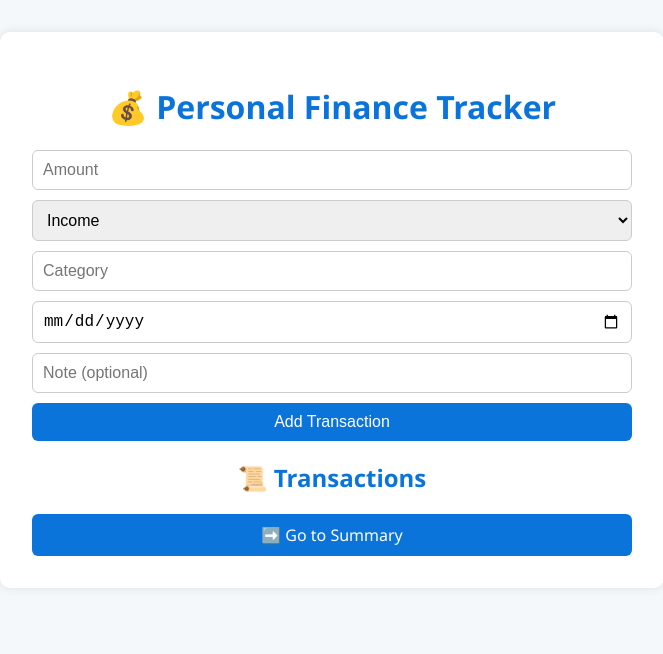
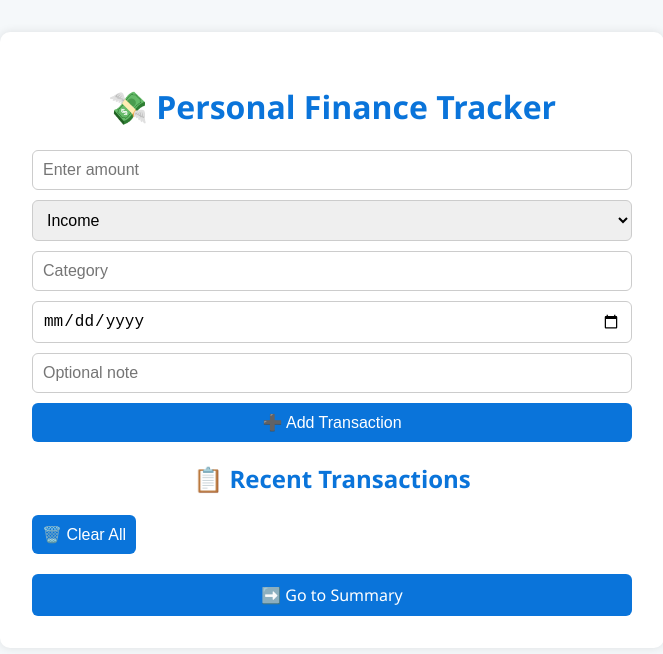
Before and after one commit to Nivyasudeesh/personal-finance-tracker, a plain HTML site: page index.html in a window 1280 px wide. Shown: the whole page, without its empty margins (308-971 px from the left). Drawn offline with Linux system fonts and the light colour scheme.

Commit message:
Update index.html

```diff
--- a/index.html
+++ b/index.html
@@ -3,25 +3,31 @@
 <head>
   <meta charset="UTF-8" />
   <meta name="viewport" content="width=device-width, initial-scale=1.0"/>
-  <title>My Finance Tracker</title>
+  <title>Finance Tracker</title>
   <link rel="stylesheet" href="style.css" />
+  <link href="https://fonts.googleapis.com/css2?family=Poppins:wght@400;600&display=swap" rel="stylesheet">
 </head>
 <body>
   <div class="container">
-    <h1>💰 Personal Finance Tracker</h1>
+    <h1>💸 Personal Finance Tracker</h1>
+
     <form id="transactionForm">
-      <input type="number" id="amount" placeholder="Amount" required />
+      <input type="number" id="amount" placeholder="Enter amount" required />
       <select id="type">
         <option value="income">Income</option>
         <option value="expense">Expense</option>
       </select>
       <input type="text" id="category" placeholder="Category" required />
       <input type="date" id="date" required />
-      <input type="text" id="note" placeholder="Note (optional)" />
-      <button type="submit">Add Transaction</button>
+      <input type="text" id="note" placeholder="Optional note" />
+      <button type="submit">➕ Add Transaction</button>
     </form>
 
-    <h2>📜 Transactions</h2>
+    <div class="controls">
+      <h2>📋 Recent Transactions</h2>
+      <button class="danger-btn" onclick="clearAll()">🗑️ Clear All</button>
+    </div>
+
     <ul id="transactionList"></ul>
 
     <a href="summary.html" class="link-btn">➡️ Go to Summary</a>
```
